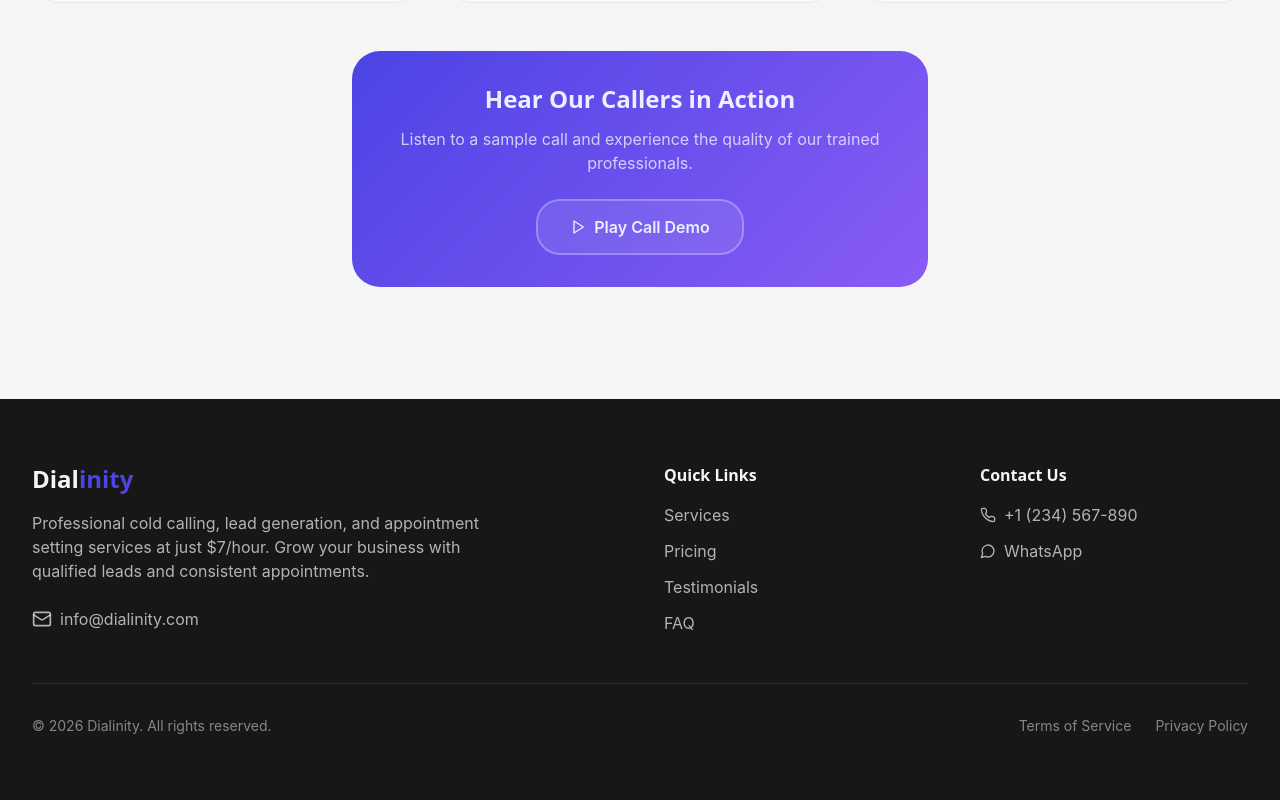
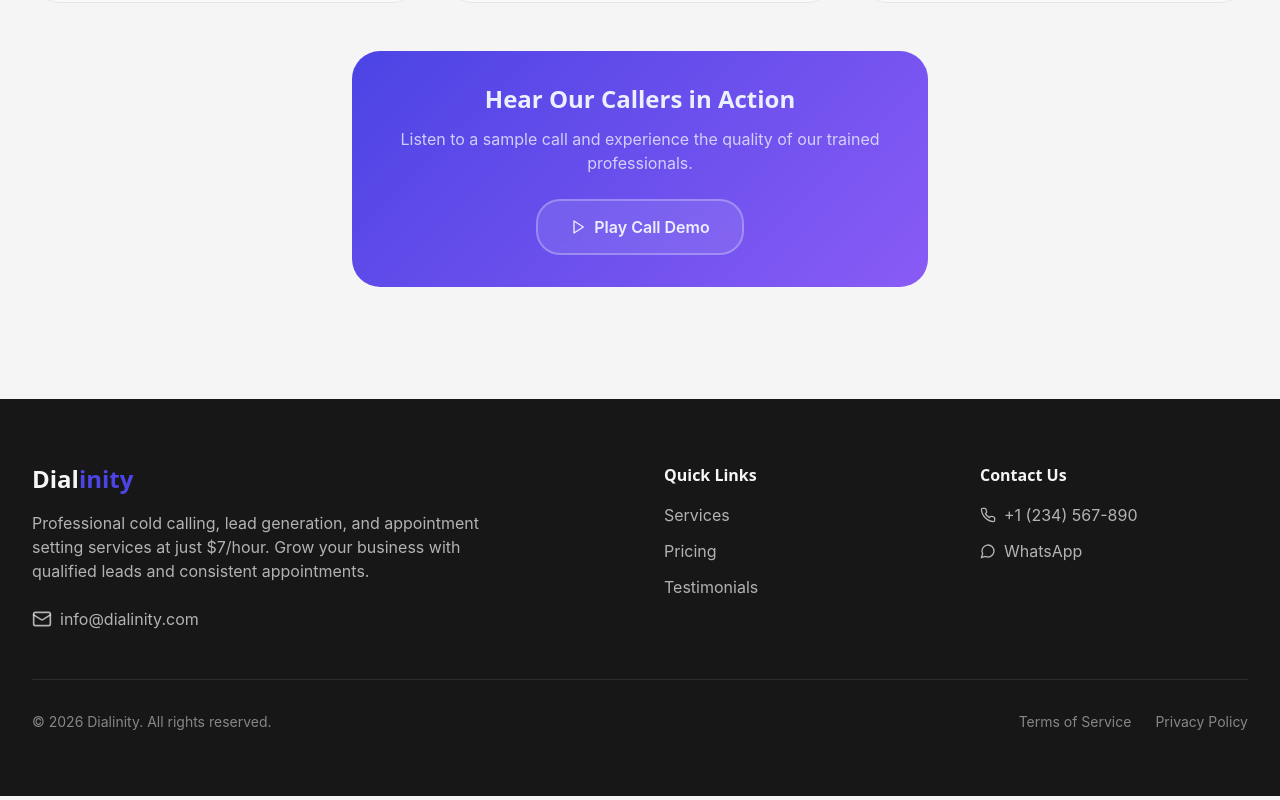
Before and after one commit to yasminshvet-pixel/dialinity, a React (Vite) app: page / in a window 1280 px wide. Shown: the part 5519-6319 px from the top of the page. Built offline with nearby package versions, Linux system fonts and the light colour scheme; the HTML template or start-up script is replaced by a standard one.

Commit message:
Visual edit in Lovable
Edited UI in Lovable

```diff
--- a/src/components/landing/Footer.tsx
+++ b/src/components/landing/Footer.tsx
@@ -41,9 +41,7 @@ const Footer = () => {
                 </a>
               </li>
               <li>
-                <a href="#faq" className="text-background/70 hover:text-primary transition-colors">
-                  FAQ
-                </a>
+
               </li>
             </ul>
           </div>
```
